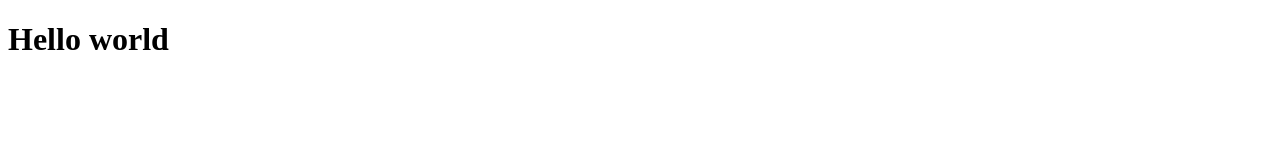
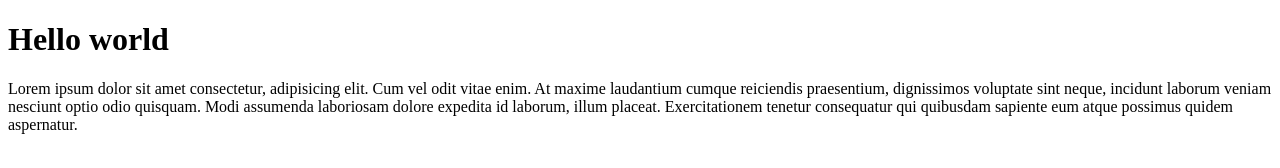
Before and after one commit to Babalola-philip/first-repo, a plain HTML site: page index.html in a window 1280 px wide. Drawn offline with Linux system fonts and the light colour scheme.

Commit message:
i edited two files

```diff
--- a/index.html
+++ b/index.html
@@ -8,5 +8,6 @@
 </head>
 <body>
     <h1>Hello world</h1>
+    <p>Lorem ipsum dolor sit amet consectetur, adipisicing elit. Cum vel odit vitae enim. At maxime laudantium cumque reiciendis praesentium, dignissimos voluptate sint neque, incidunt laborum veniam nesciunt optio odio quisquam. Modi assumenda laboriosam dolore expedita id laborum, illum placeat. Exercitationem tenetur consequatur qui quibusdam sapiente eum atque possimus quidem aspernatur.</p>
 </body>
 </html>
```
Also changed, not shown: git.txt.
